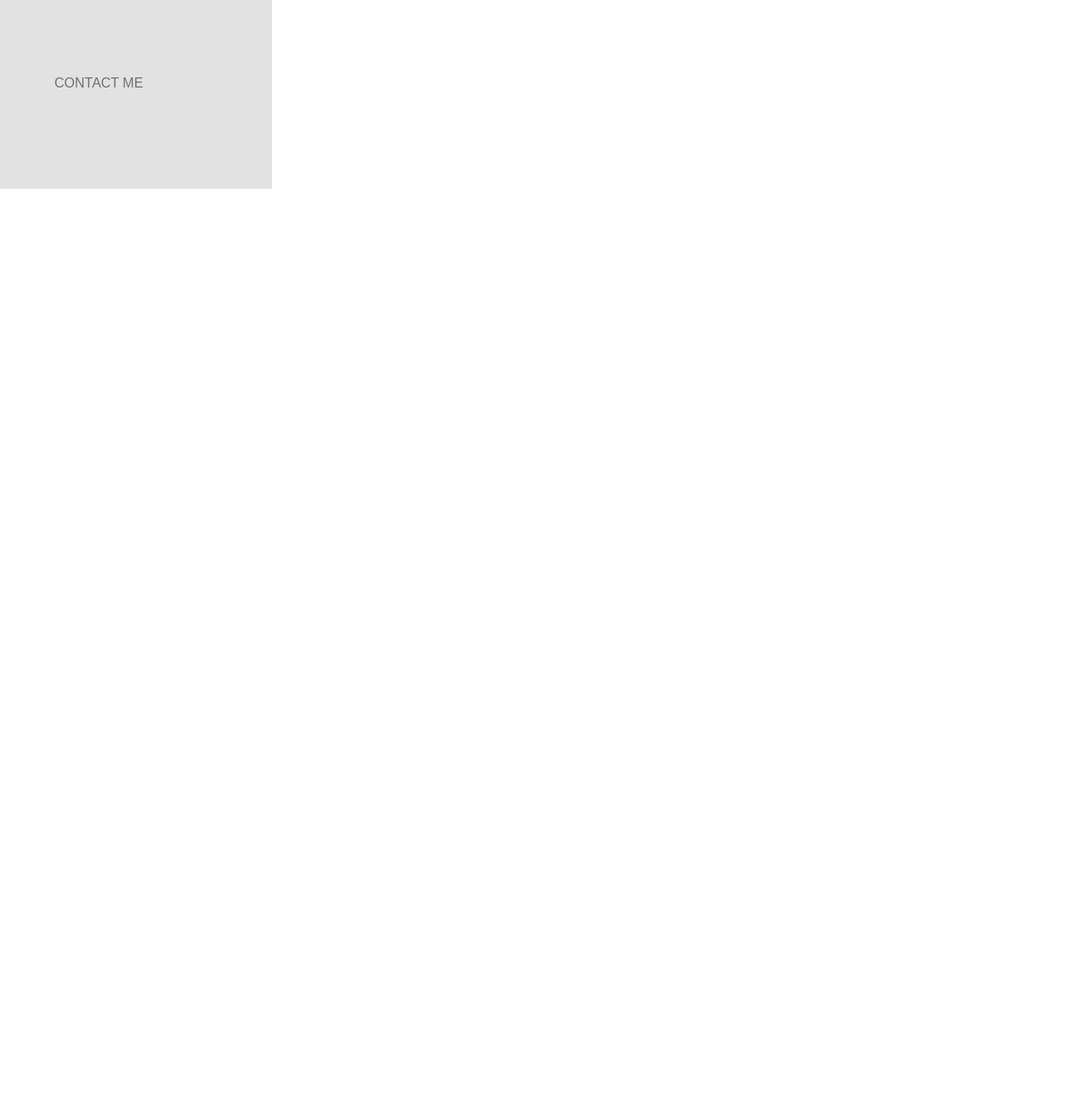
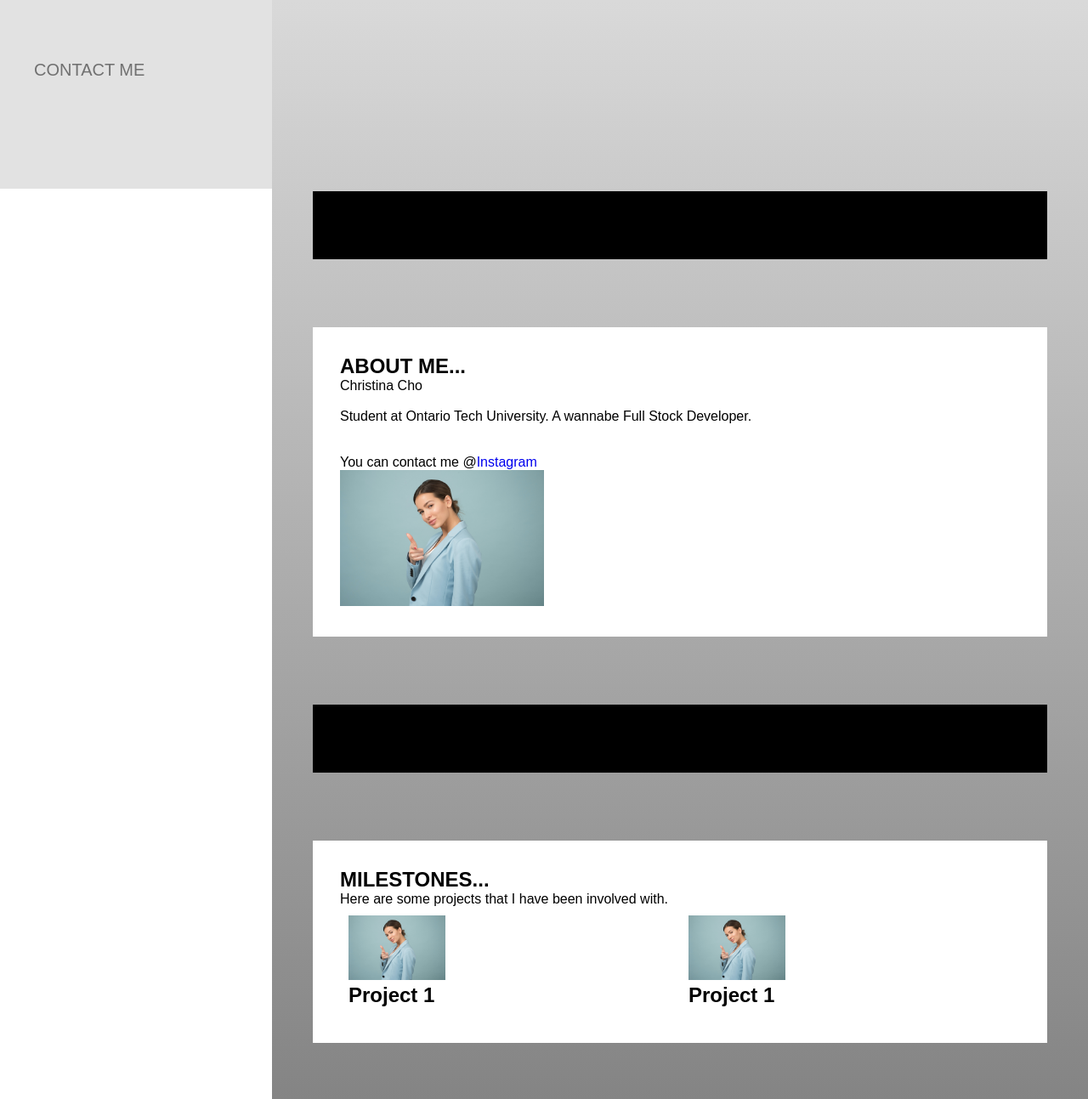
Before and after one commit to krys-kala/Web_and_Script, a plain HTML site: page index.html in a window 1280 px wide. Shown: the part 578-1871 px from the top of the page at 85% size. Before the commit the page ends 800 px from the top, so only its background shows below. Drawn offline with Linux system fonts and the light colour scheme; grey boxes are pictures that could not be loaded.

Commit message:
Layout Fixed a bit

```diff
--- a/index.html
+++ b/index.html
@@ -52,6 +52,7 @@
 <html>
 <head>
 	<title>Assignment 1 - Web & Script</title>
+	<meta name="viewport" content="width=device-width, initial-scale=1">
 	<link rel="stylesheet" type="text/css" href="style.css">
 </head>
 <body>
@@ -59,7 +60,7 @@
 		<h2>MENU</h2>
 		<ul class="nav">
 			<li>
-				<a href="#">
+				<a href="index.html">
 					<span>HOME</span>
 				</a>
 			</li>
@@ -84,28 +85,40 @@
 	<div class="main">
 		<div class="intro">
 			<h1>WELCOME</h1>
-			<a href="#">Click me --> </a>
-			<div id="blocker"></div>
+			<br><br><a href="#about_section">Click me --> </a>
 		</div>
 
-		<div class="container">
 		<section id="about_section">
 			<div class="unblocker"></div>
-			</section>
+			<div class="container">
 				<h2>ABOUT ME... </h2>
 				<p>Christina Cho</p><br>
 				<p>Student at Ontario Tech University. A wannabe Full Stock Developer. </p><br><br>
 				<p>You can contact me @<a href="instagram.com">Instagram</a></p>
+				<img src="woman.jpg">
+				<iframe src="https://www.youtube.com/embed/yti8i37-1hc" title="YouTube video player" frameborder="0" allow="accelerometer; autoplay; clipboard-write; encrypted-media; gyroscope; picture-in-picture" allowfullscreen></iframe>
+			</div>
+		</section>
 
-		</div>
-
-		<div class="container">
 		<section id="project_section">
 			<div class="unblocker"></div>
-			</section>
+			<div class="container">
+
 				<h2>MILESTONES... </h2>
 				<p>Here are some projects that I have been involved with.</p>
+
+				<div class="row">
+					<div class="col">
+						<a href="projects.html"><img src="woman.jpg"></a>
+						<h2>Project 1</h2>
 					</div>
+					<div class="col">
+						<a href="projects.html"><img src="woman.jpg"></a>
+						<h2>Project 1</h2>
+					</div>
+				</div>
+			</div>
+		</section>
 	</div>
 </body>
 </html>
--- a/style.css
+++ b/style.css
@@ -115,27 +115,30 @@ body{
 	font-size: 2em;
 	text-transform: uppercase;
 	color: #707070;
-	background: #959595;
+	/*background: #959595;*/
+	background: linear-gradient(to right bottom, grey, black);
 	padding: 2em;
 	font-weight: bold;
 }
 
 .navBar ul li{
-	margin: 7em 0;
+	margin: 1.5em 0;
+	list-style: none;
 }
 
 .navBar ul li a{
 	color: #707070;
-	padding: 0 4em;
-	width: 25em;
-	height:
+	padding: 2em 2em;
+	width: 12em;
+	height: 3em;
 	font-size: 1.25em;
 	text-align: left;
+	float: left;
 }
 
 .navBar ul li a:hover{
-	width: 20em;
-	height: 3em;
+/*	width: 20em;
+	height: 3em;*/
 	color: #ffffff;
 	background: #959595;
 	/*margin-left: 2em;*/
@@ -149,12 +152,77 @@ body{
 .main{
 	margin-left: 20em;
 	padding: 3em;
+	background: linear-gradient(white, grey);
 }
 
-.main h1{
-	margin-top: 8em;
+.unblocker{
+	margin-top: 0;
+	padding: 0;
+	height: 5em;
+	background: #000000;
 }
 
-.blocker{
-	margin-bottom: 8em;
+.intro{
+	padding: 15em 0;
 }
+
+.intro h1{
+	font-size: 10em;
+}
+
+.intro a{
+	/*padding: em 0;*/
+	/*margin: 6em 0;*/
+	font-size: 3em;
+
+	/*background: #000000;*/
+}
+
+.intro a:hover{
+	color: #959595;
+	margin-left: 20em;
+	transition: 4s;
+}
+
+.container{
+	margin: 5em 0;
+	padding: 2em;
+	background: #ffffff;
+	width: 100%
+	height: 100%;
+}
+
+img{
+	width: 30%;
+	height: 30%;
+	margin-right: 0;
+}
+
+.container img{
+	float: top right;
+	height: 50%;
+	background: #222222;
+}
+
+
+
+.container iframe{
+
+	height: auto;
+	width: 50%;
+}
+.row{
+	display: flex;
+}
+
+.col{
+	flex: 50%;
+	height: 50%;
+	padding: 10px;
+}
+
+@media screen and (max-width: 600px) {
+  .col {
+    width: 100%;
+  }
+}
```
Also changed, not shown: contactMe.html (+28 -7 lines), woman.jpg (added). Lines whose indentation alone changed are shown as unchanged.
